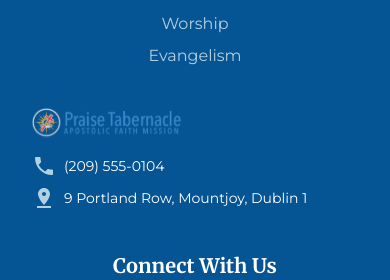
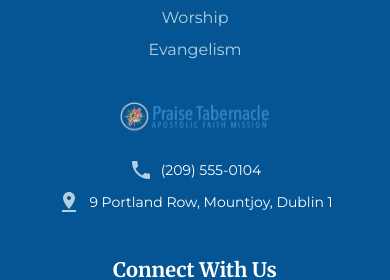
Before and after one commit to PraiseTabernacleIreland/church-website, a React (Create React App) app: page /church-website/about in a window 390 px wide. Shown: the part 458-738 px from the top of the page. Built offline with nearby package versions, Linux system fonts and the light colour scheme; no server answers.

Commit message:
Centering footer on mobile

```diff
--- a/src/components/Footer.tsx
+++ b/src/components/Footer.tsx
@@ -46,8 +46,9 @@ const Footer = () => {
                 </Grid>
 
                 {/* Contact Information */}
-                <Grid item xs={12} sm={4}>
-                    <Box sx={{ mb: 2 }}>
+                <Grid item xs={12} sm={4} sx={{ textAlign: { xs: "center", sm: "left" } }}>
+                    {/* Center the Logo */}
+                    <Box sx={{ mb: 2, display: "flex", justifyContent: { xs: "center", sm: "flex-start" } }}>
                         <img
                             src={logo}
                             alt="Church Logo"
@@ -58,11 +59,29 @@ const Footer = () => {
                             }}
                         />
                     </Box>
-                    <Box sx={{ display: "flex", alignItems: "center", mb: 1 }}>
+
+                    {/* Center the Phone Info on Mobile */}
+                    <Box
+                        sx={{
+                            display: "flex",
+                            alignItems: "center",
+                            justifyContent: { xs: "center", sm: "flex-start" },
+                            mb: 1,
+                        }}
+                    >
                         <Phone sx={{ mr: 1, color: "#B1D0E0" }} />
                         <Typography variant="body2">(209) 555-0104</Typography>
                     </Box>
-                    <Box sx={{ display: "flex", alignItems: "center", mb: 1 }}>
+
+                    {/* Center the Address on Mobile */}
+                    <Box
+                        sx={{
+                            display: "flex",
+                            alignItems: "center",
+                            justifyContent: { xs: "center", sm: "flex-start" },
+                            mb: 1,
+                        }}
+                    >
                         <PinDrop sx={{ mr: 1, color: "#B1D0E0" }} />
                         <Typography variant="body2">9 Portland Row, Mountjoy, Dublin 1</Typography>
                     </Box>
```
